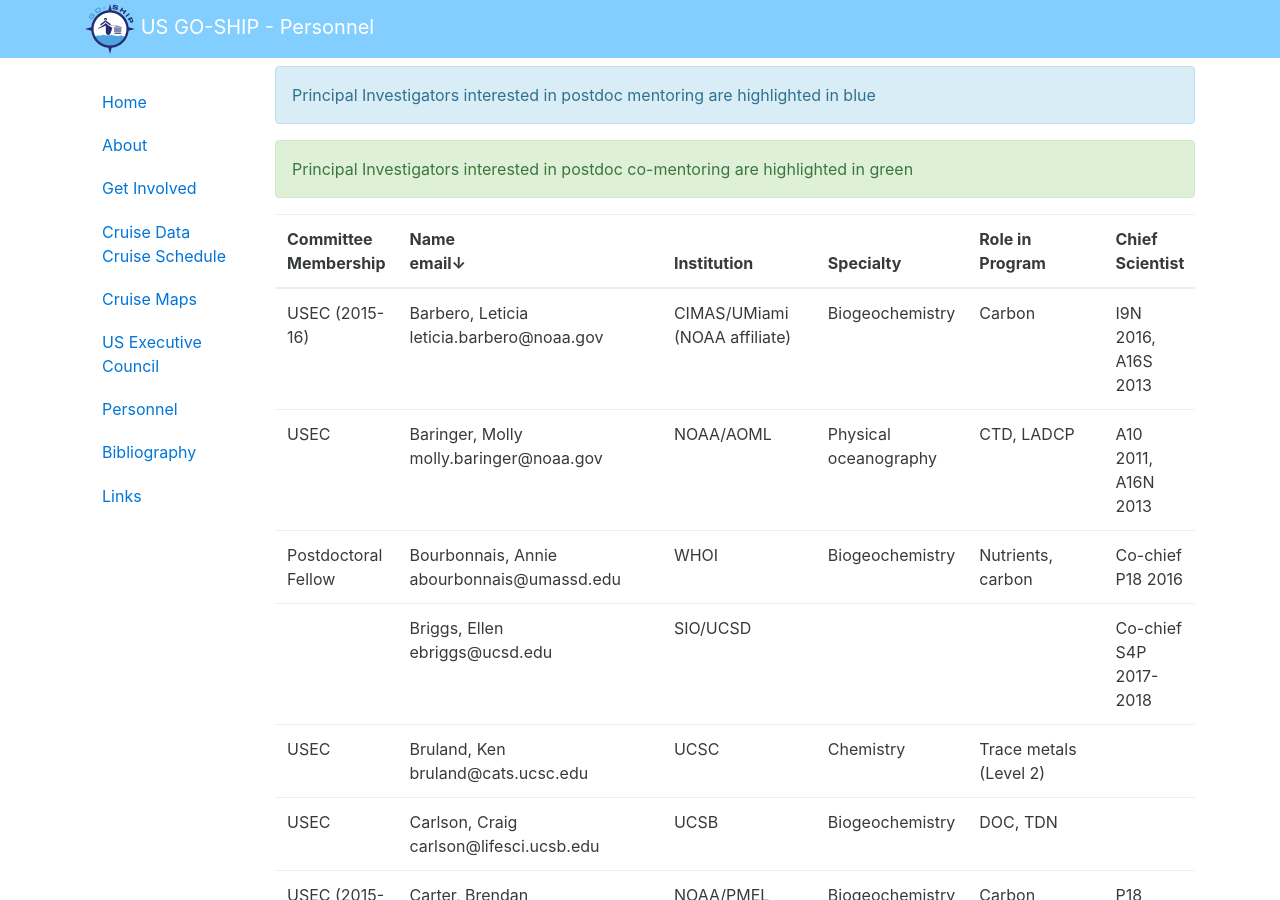
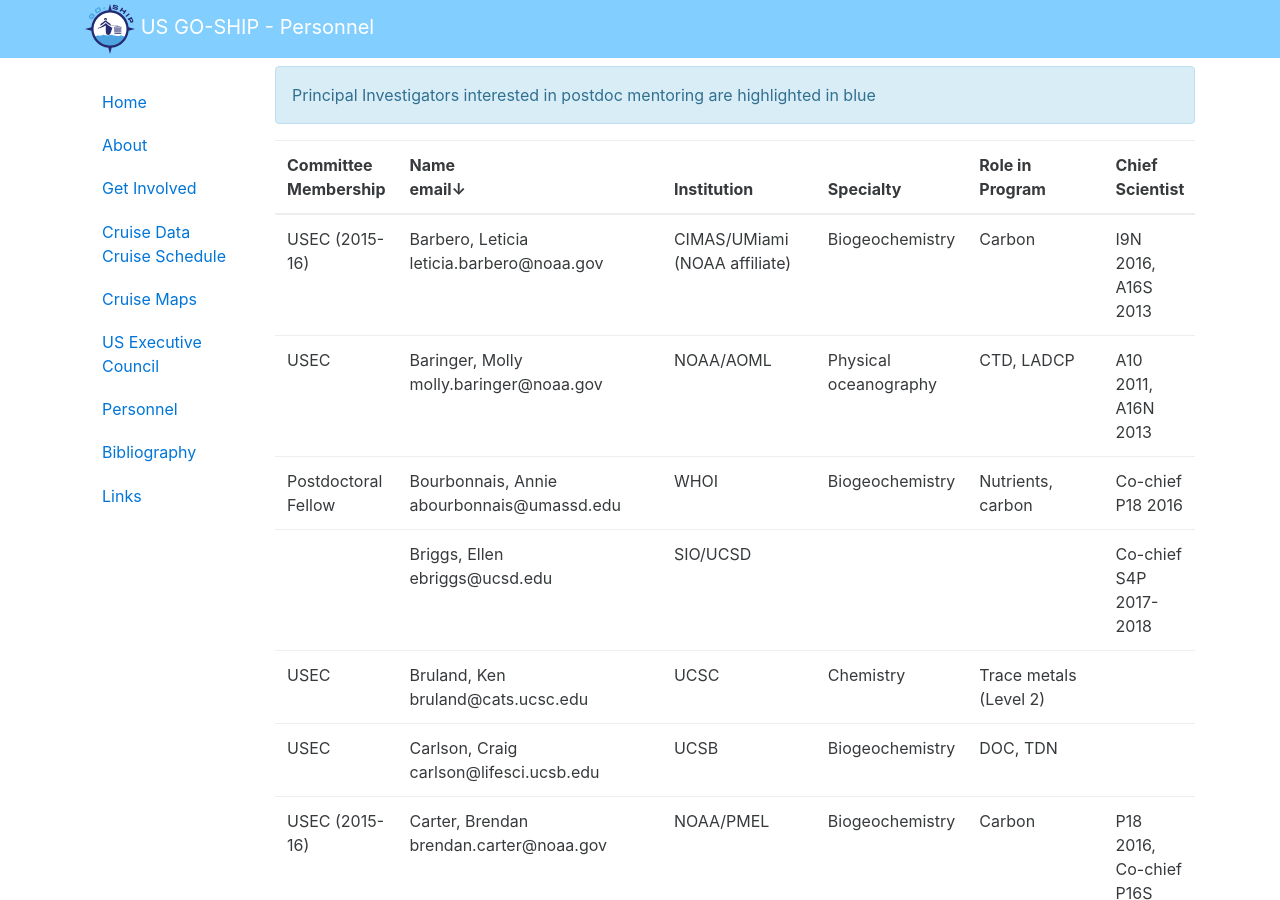
Before and after one commit to cchdo/usgoship.ucsd.edu, a Jekyll site: the page built from principle-investigator-directory.md, in a window 1280 px wide and 900 px high. Built offline with Jekyll 4.4.1, drawn with Linux system fonts in a browser that asks for light colours.

Commit message:
comment out green message box re co-mentoring

```diff
--- a/principle-investigator-directory.md
+++ b/principle-investigator-directory.md
@@ -14,7 +14,7 @@
 }
 </style>
 <div class="alert alert-info" role="alert">Principal Investigators interested in postdoc mentoring are highlighted in blue</div>
-<div class="alert alert-success" role="alert">Principal Investigators interested in postdoc co-mentoring are highlighted in green</div>
+<!-- <div class="alert alert-success" role="alert">Principal Investigators interested in postdoc co-mentoring are highlighted in green</div> -->
 
 <div class="table-responsive">
 <table class="table" id="person_table">
```
